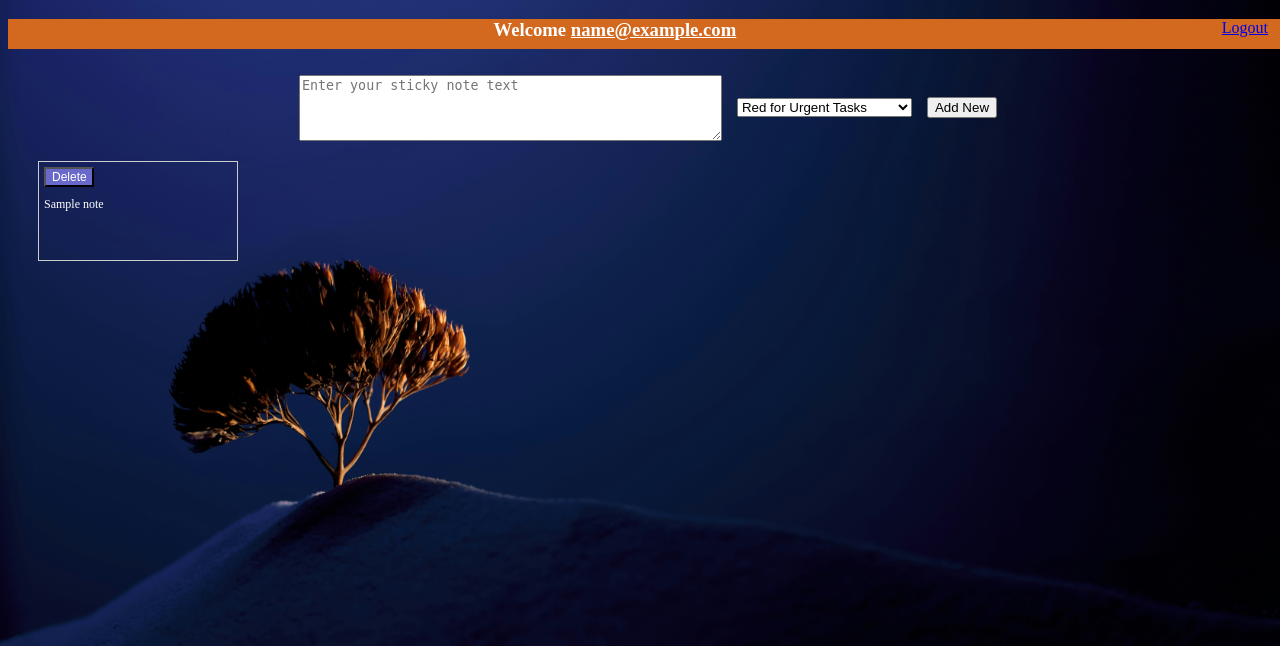
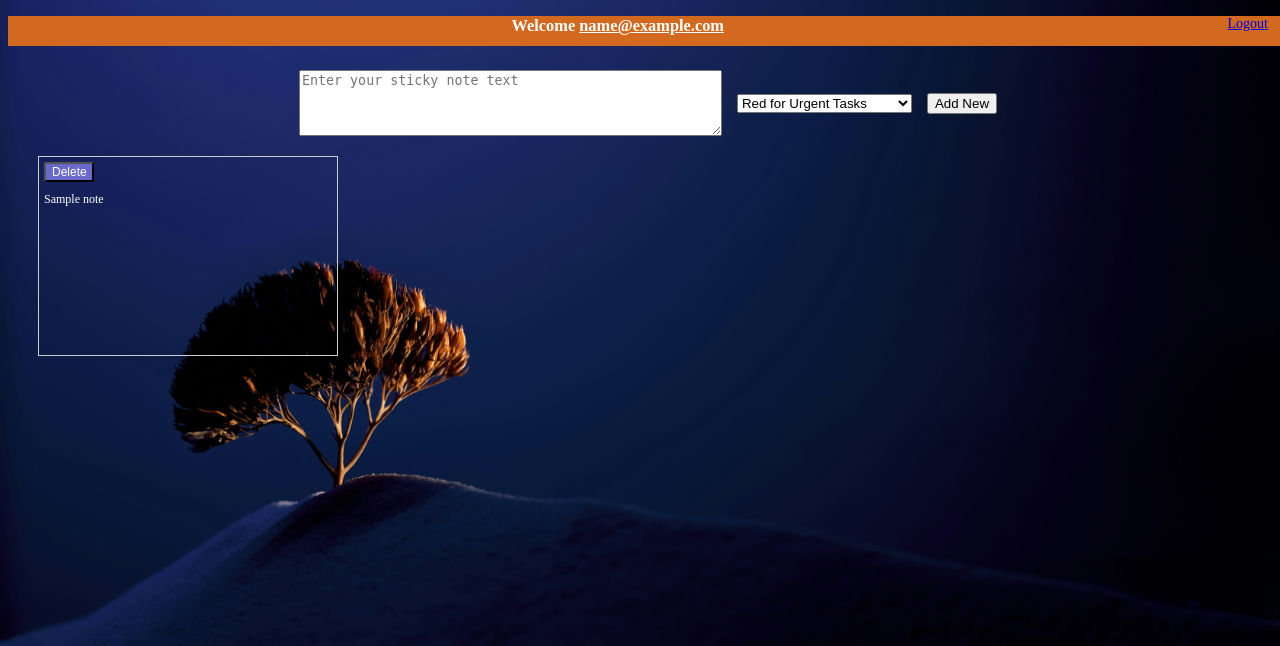
Before and after one commit to Shelly1986/stickynotes, a Flask app: template templates/sticky.html in a window 1280 px wide. Shown: the top 646 px of the page. Run offline with Flask 3, Linux system fonts and the light colour scheme; the template is opened without the code that fills it: most values are stand-ins (such as "Sample title", 1, 10 or a date in 2020); some web fonts are replaced.

Commit message:
Update style.css

```diff
--- a/static/style.css
+++ b/static/style.css
@@ -4,6 +4,7 @@ body{
     background-size: cover;
     font-family: Barriecito;
     color: white;
+    font-size: 14px;
 
 }
 
@@ -49,8 +50,8 @@ ul {
 
 
 .note{
-    width: 200px;
-    height: 100px;
+    width: 300px;
+    height: 200px;
     border: 1px solid #ccc;
     margin: 0 10px 30px 10px;
     padding: 5px;
```
